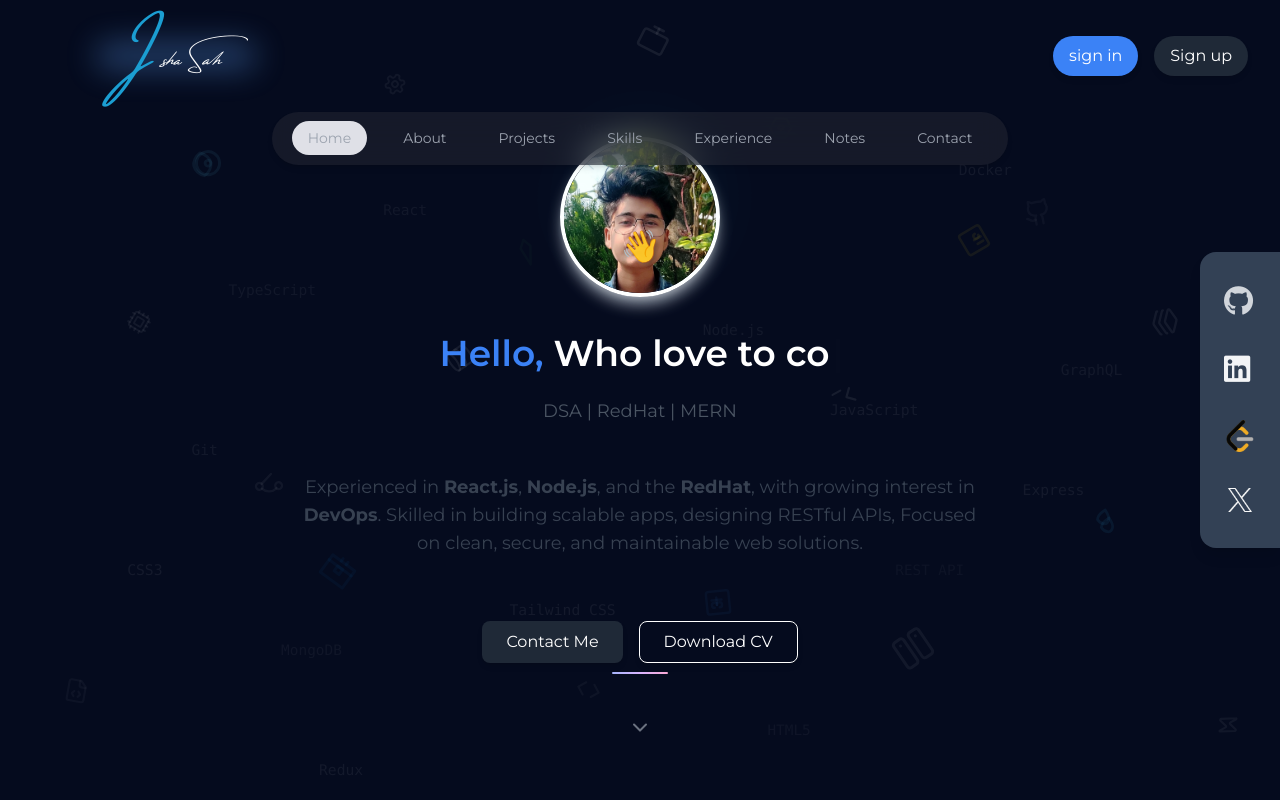
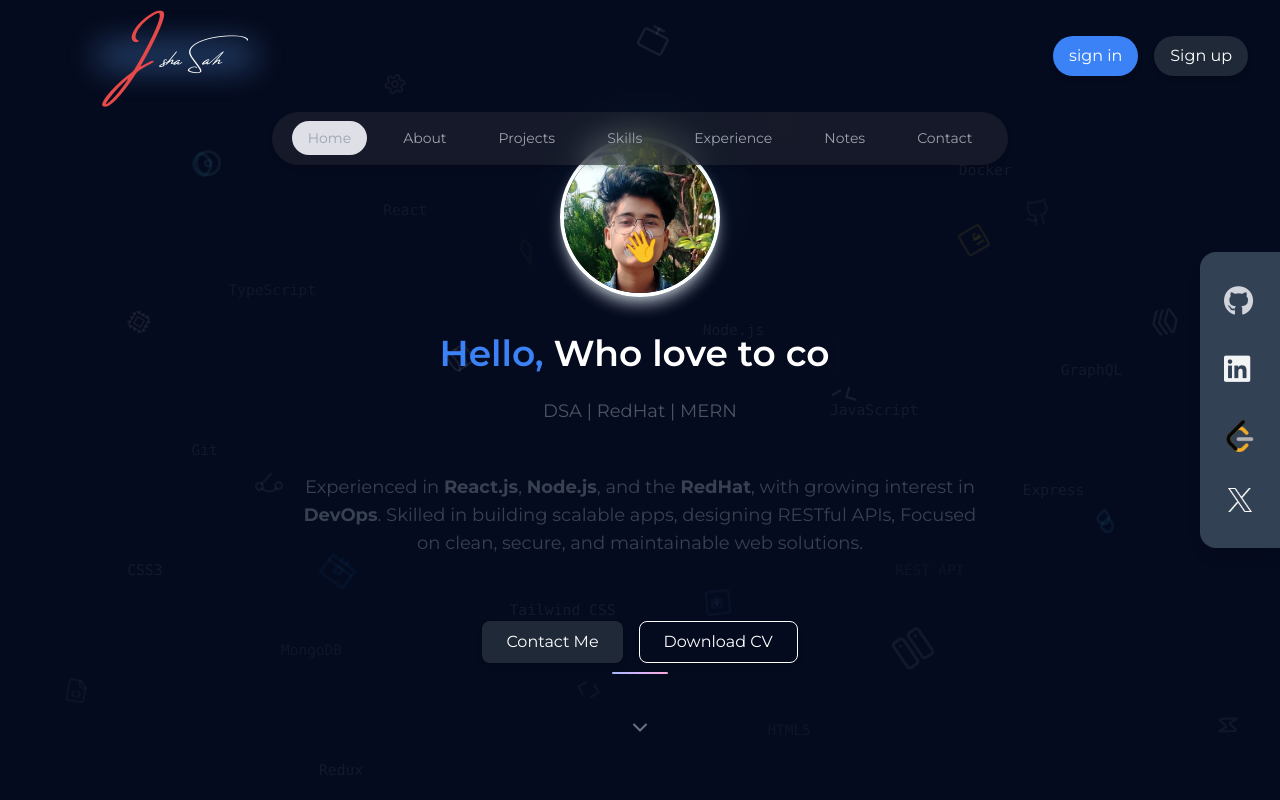
Before and after one commit to IshaSah24/MyPortfolio, a React (Vite) app in the folder Frontend/: page / in a window 1280 px wide. Shown: the top 800 px of the page. Built offline with nearby package versions, Linux system fonts and the light colour scheme.

Commit message:
Modified

```diff
--- a/Frontend/src/index.css
+++ b/Frontend/src/index.css
@@ -38,7 +38,7 @@
   font-family: "font6", 'Montserrat';
   /* font-size: 3em; */
   /* optional */
-  color: rgb(27, 158, 210);
+  color: rgb(229, 73, 73);
   /* optional */
 }
 
```
